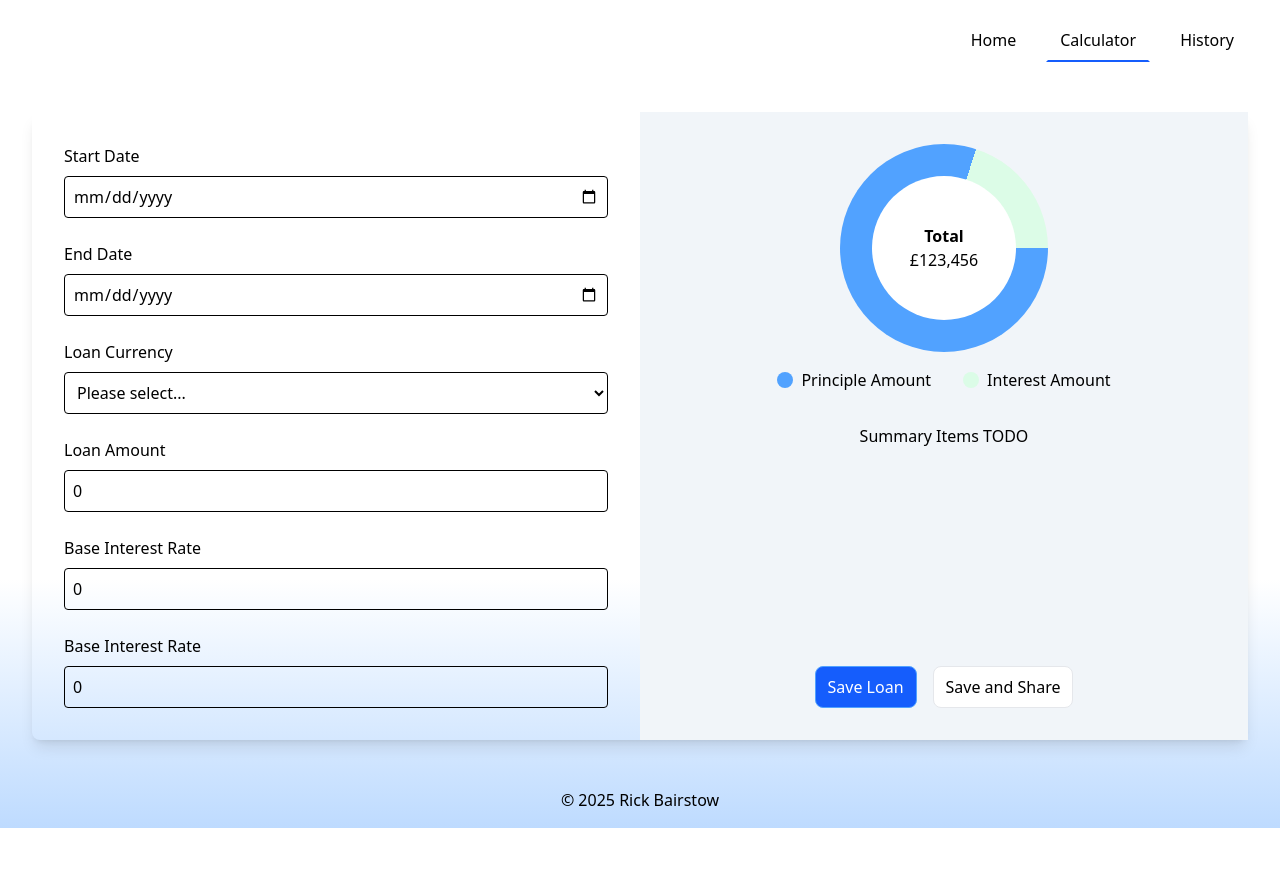
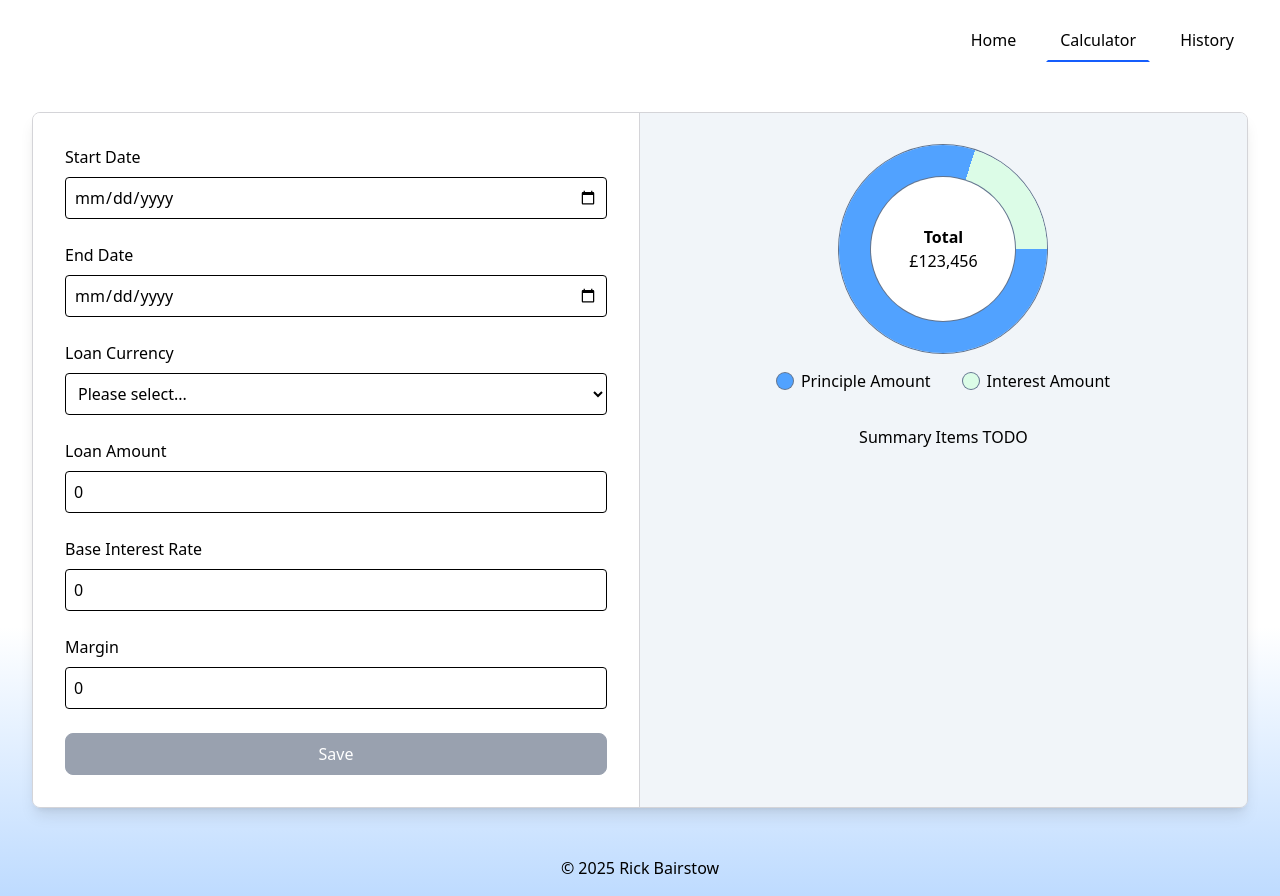
Before and after one commit to rickbairstow/loan_calc, a Vue app: page /calculator in a window 1280 px wide. Before the commit the page ends 828 px from the top, so only its background shows below. Built offline with nearby package versions, Linux system fonts and the light colour scheme; some icons are missing.

Commit message:
Add initial form save functionality

```diff
--- a/src/components/Button.vue
+++ b/src/components/Button.vue
@@ -1,5 +1,6 @@
 <template>
   <component
+      :aria-disabled="disabled"
       :is="element"
       :class="componentStyle"
       :to="href"
@@ -21,6 +22,11 @@ const props = defineProps({
         'secondary'
       ].includes(value)
     }
+  },
+
+  disabled: {
+    default: false,
+    type: Boolean
   },
 
   href: {
@@ -59,10 +65,11 @@ const styles = {
   }
 }
 
+
 const componentStyle = computed(() => {
-  const { buttonType, size } = props
+  const { buttonType, disabled, size } = props
 
-  return `${styles?.common} ${styles?.padding?.[size]} ${styles?.[buttonType]?.base}`
+  return `${styles?.common} ${styles?.padding?.[size]} ${styles?.[buttonType]?.[disabled ? 'disabled' : 'base']}`
 })
 
 const element = computed(() => {
--- a/src/components/Calculator.vue
+++ /dev/null
@@ -1,28 +0,0 @@
-<template>
-  <div class="flex rounded-lg shadow-lg">
-    <CalculatorInputs class="w-1/2 p-8"/>
-    <CalculatorOutputs
-        class="w-1/2 bg-slate-100 p-8"
-        @save="saveLoan"
-        @share="shareLoan"
-    />
-  </div>
-</template>
-
-<script setup>
-import CalculatorInputs from "@Components/CalculatorInputs.vue";
-import CalculatorOutputs from "@Components/CalculatorOutputs.vue";
-
-const saveLoan = () => {
-  // validate inputs
-  // collect inputs
-  // save to state
-  // Trigger save feedback
-}
-
-const shareLoan = () => {
-  // save loan and generate link
-  // Trigger email template with the link in if its possible?
-}
-
-</script>
--- a/src/components/CalculatorInputs.vue
+++ b/src/components/CalculatorInputs.vue
@@ -1,58 +1,156 @@
 <template>
-  <div class="flex flex-col gap-6">
+  <form
+      ref="calculatorForm"
+      class="flex flex-col gap-6 p-8 bg-white"
+      @submit.prevent="submitForm"
+  >
     <div class="flex flex-col gap-2">
       <Label for="start_date">
         Start Date
       </Label>
-      <InputDate v-model="formData.startDate" id="start_date"/>
+
+      <InputDate
+          v-model="formData.startDate"
+          id="start_date"
+          required
+      />
     </div>
+
     <div class="flex flex-col gap-2">
       <Label for="end_date">
         End Date
       </Label>
-      <InputDate v-model="formData.endDate" id="end_date"/>
+
+      <InputDate
+          v-model="formData.endDate"
+          id="end_date"
+          required
+      />
     </div>
+
     <div class="flex flex-col gap-2">
       <Label for="loan_currency">
         Loan Currency
       </Label>
-      <InputSelect v-model="formData.loanCurrency" id="loan_currency" />
+
+      <InputSelect
+          v-model="formData.loanCurrency"
+          id="loan_currency"
+          required
+          :options="currencyOptions"
+      />
     </div>
+
     <div class="flex flex-col gap-2">
       <Label for="loan_amount">
         Loan Amount
       </Label>
-      <InputNumber v-model="formData.loanAmount" id="loan_amount"/>
+
+      <InputNumber
+          v-model="formData.loanAmount"
+          id="loan_amount"
+          required
+          min="1"
+      />
     </div>
+
     <div class="flex flex-col gap-2">
       <Label for="base_interest_rate">
         Base Interest Rate
       </Label>
-      <InputNumber v-model="formData.baseInterestRate" id="base_interest_rate"/>
+
+      <InputNumber
+          v-model="formData.baseInterestRate"
+          id="base_interest_rate"
+          required
+          min="0"
+          step="0.01"
+      />
     </div>
+
     <div class="flex flex-col gap-2">
       <Label for="margin">
-        Base Interest Rate
+        Margin
       </Label>
-      <InputNumber v-model="formData.margin" id="margin"/>
+
+      <InputNumber
+          v-model="formData.margin"
+          id="margin"
+          required
+          min="0"
+          step="0.01"
+      />
     </div>
-  </div>
+
+    <Button
+        :disabled="!isDirty"
+        type="submit"
+    >
+      Save
+    </Button>
+  </form>
 </template>
 
 <script setup>
+import {computed, ref} from "vue";
 import Label from "@Components/Label.vue";
-import { ref } from 'vue'
 import InputDate from "@Components/InputDate.vue";
 import InputNumber from "@Components/InputNumber.vue";
 import InputSelect from "@Components/InputSelect.vue";
+import Button from "@Components/Button.vue";
+import {deepEqual} from "@Utils/deepCompare.js";
+import {addHistory} from "@Composables/useCalculator.js";
 
-// todo populate below from route props if they exist!
-const formData = ref({
-  startDate: '',
-  endDate: '',
-  loanCurrency: '',
+defineProps({
+  uuid: {
+    type: String,
+    required: true
+  }
+})
+
+const calculatorForm = ref(null);
+const currencyOptions = [
+  {
+    text: 'GPB £',
+    value: 'gbp'
+  },
+  {
+    text: 'Euro €',
+    value: 'eur'
+  },
+  {
+    text: 'USD $',
+    value: 'usd'
+  }
+]
+
+const initialFormData = ref({
+  startDate: "",
+  endDate: "",
+  loanCurrency: "",
   loanAmount: 0,
   baseInterestRate: 0,
-  margin: 0
-})
+  margin: 0,
+});
+
+const formData = ref({ ...initialFormData.value });
+
+const isDirty = computed(() => !deepEqual(formData.value, initialFormData.value))
+
+const submitForm = () => {
+  const formEl = calculatorForm?.value;
+  if (!formEl) return
+
+  if (formEl.checkValidity()) {
+    // Create a deep copy of formData.value
+    initialFormData.value = formData.value;
+
+    // TODO: submit form and update query
+    // Push to history
+    addHistory(uuid, formData.value)
+  } else {
+    formEl.reportValidity();
+  }
+};
+
 </script>
--- a/src/components/CalculatorOutputs.vue
+++ b/src/components/CalculatorOutputs.vue
@@ -1,24 +1,13 @@
 <template>
-  <div class="flex flex-col items-center gap-8">
-    <Chart :interest="100" :principle="80"/>
+  <div class="flex flex-col items-center gap-8 p-8 bg-slate-100">
+    <Chart
+        :interest="100"
+        :principle="80"
+    />
+
     <div class="flex-1">
       Summary Items
       TODO
-    </div>
-    <div class="flex gap-4">
-      <Button
-          type="button"
-          @click="save"
-      >
-        Save Loan
-      </Button>
-      <Button
-          button-type="secondary"
-          type="button"
-          @click="share"
-      >
-        Save and Share
-      </Button>
     </div>
   </div>
 </template>
@@ -26,20 +15,4 @@
 <script setup>
 import Button from "@Components/Button.vue";
 import Chart from "@Components/Chart.vue";
-
-const emit = defineEmits(['share', 'save'])
-
-/**
- * Emits save event to the parent, so that it can collect data and trigger saving.
- */
-const save = () => {
-  emit('save')
-}
-
-/**
- * Emits share event to the parent, so that it can collect data and trigger sharing.
- */
-const share = () => {
-  emit('share')
-}
 </script>
--- a/src/components/Chart.vue
+++ b/src/components/Chart.vue
@@ -2,10 +2,10 @@
   <div class="flex flex-col gap-4 items-center">
     <div class="relative w-52 h-52 rounded-full bg-gray-100">
       <div
-          class="absolute inset-0 rounded-full rotate-90"
+          class="absolute inset-0 rounded-full rotate-90 ring-1 ring-slate-500"
           :style="style"
-      ></div>
-      <div class="absolute inset-8 bg-white rounded-full"></div>
+      />
+      <div class="absolute inset-8 bg-white rounded-full ring-1 ring-slate-500"/>
       <p class="absolute inset-0 flex flex-col items-center justify-center">
         <span class="font-bold">Total</span>
         <span>£123,456</span>
@@ -14,11 +14,11 @@
 
     <div class="flex gap-8">
       <div class="flex items-center justify-center gap-2">
-        <div class="rounded-full w-4 h-4 bg-blue-400"/>
+        <div class="rounded-full w-4 h-4 bg-blue-400 ring-1 ring-slate-500"/>
         <span>Principle Amount</span>
       </div>
       <div class="rounded-full flex items-center justify-center gap-2">
-        <div class="rounded-full w-4 h-4 bg-green-100"/>
+        <div class="rounded-full w-4 h-4 bg-green-100 ring-1 ring-slate-500"/>
         <span>Interest Amount</span>
       </div>
     </div>
--- a/src/components/InputSelect.vue
+++ b/src/components/InputSelect.vue
@@ -4,11 +4,17 @@
       :value="modelValue"
       @input="onInput"
   >
-    <option disabled value="">
+    <option
+        disabled
+        value=""
+    >
       Please select...
     </option>
-    <option value="1">
-      Option 1
+    <option
+        v-for="option in options"
+        :value="option.value"
+    >
+      {{ option.text }}
     </option>
   </select>
 </template>
@@ -20,6 +26,11 @@ defineProps({
   modelValue: {
     default: '',
     type: String
+  },
+
+  options: {
+    default: () => {},
+    type: Object
   }
 });
 
--- /dev/null
+++ b/src/composables/useCalculator.js
@@ -0,0 +1,28 @@
+import { ref } from 'vue'
+
+const calculatorHistory = ref([])
+
+const addHistory = (id, formData) => {
+    if (!id || !formData) return
+
+    const existingItem = calculatorHistory.value.findIndex(item => item?.id === id)
+
+    if (existingItem !== -1) {
+        calculatorHistory.value[existingItem] = formData
+    } else {
+        const data = {
+            id,
+            formData
+        }
+        calculatorHistory.value.push(data)
+    }
+
+    console.log('History is', { calculatorHistory: calculatorHistory.value })
+}
+
+const getHistory = (id) => {
+    if (!id) return null
+
+}
+
+export { calculatorHistory, addHistory }
--- a/src/pages/Calculator.vue
+++ b/src/pages/Calculator.vue
@@ -1,7 +1,23 @@
 <template>
-  <Calculator />
+  <div class="flex flex-wrap overflow-hidden rounded-lg shadow-lg border border-zinc-300 divide-y-1 lg:divide-y-0 lg:divide-x-1 divide-zinc-300">
+    <CalculatorInputs
+        class="basis-full lg:basis-[50%]"
+        :uuid="uuid"
+    />
+    <CalculatorOutputs
+        class="basis-full lg:basis-[50%]"
+        :uuid="uuid"
+    />
+  </div>
 </template>
 
 <script setup>
-import Calculator from "@Components/Calculator.vue";
+import { ref } from 'vue'
+import { useRoute } from 'vue-router';
+import CalculatorInputs from "@Components/CalculatorInputs.vue";
+import CalculatorOutputs from "@Components/CalculatorOutputs.vue";
+
+const route = useRoute();
+const uuid = route.params?.id || `${Date.now()}-${Math.random().toString(36).substring(2, 10)}`
+
 </script>
--- a/src/router/router.js
+++ b/src/router/router.js
@@ -12,7 +12,7 @@ const routes = [
                 component: () => import('@Pages/Home.vue'),
             },
             {
-                path: '/calculator',
+                path: '/calculator/:id?',
                 name: 'Calculator',
                 component: () => import('@Pages/Calculator.vue'),
             },
--- /dev/null
+++ b/src/utils/deepCompare.js
@@ -0,0 +1,24 @@
+const deepEqual = (obj1, obj2) => {
+    if (obj1 === obj2) return true;
+
+    if (obj1 === null || obj2 === null || typeof obj1 !== "object" || typeof obj2 !== "object") {
+        return false;
+    }
+
+    const keys1 = Object.keys(obj1);
+    const keys2 = Object.keys(obj2);
+
+    if (keys1.length !== keys2.length) {
+        return false;
+    }
+
+    for (const key of keys1) {
+        if (!keys2.includes(key) || !deepEqual(obj1[key], obj2[key])) {
+            return false;
+        }
+    }
+
+    return true;
+};
+
+export { deepEqual }
--- a/vite.config.js
+++ b/vite.config.js
@@ -20,7 +20,7 @@ export default defineConfig({
             '@Layout': fileURLToPath(new URL('./src/layout', import.meta.url)),
             '@Pages': fileURLToPath(new URL('./src/pages', import.meta.url)),
             '@Router': fileURLToPath(new URL('./src/router', import.meta.url)),
-            '@Utils': fileURLToPath(new URL('./src/utilities', import.meta.url))
+            '@Utils': fileURLToPath(new URL('./src/utils', import.meta.url))
         }
     }
 })
```
